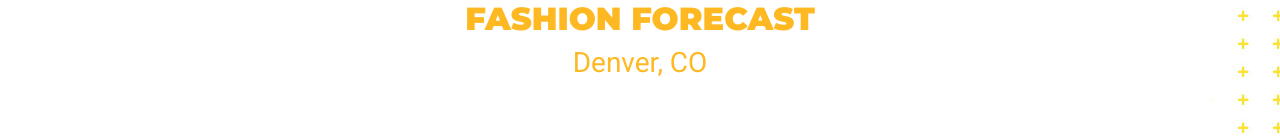
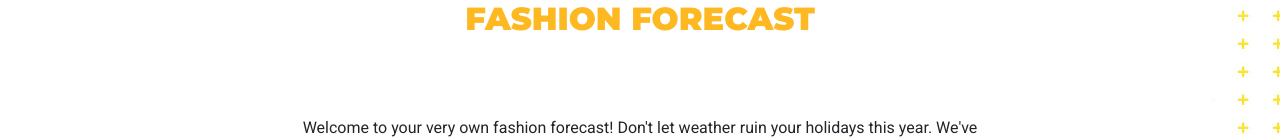
Before and after one commit to caseyisonit/60Hertz-test, a React (Create React App) app: page / in a window 1280 px wide. Shown: the part 145-284 px from the top of the page. Built offline with nearby package versions, Linux system fonts and the light colour scheme; no server answers.

Commit message:
tieing in the API call

```diff
--- a/package.json
+++ b/package.json
@@ -8,6 +8,7 @@
     "@testing-library/user-event": "^7.1.2",
     "axios": "^0.19.0",
     "bootstrap": "^4.4.1",
+    "dotenv": "^8.2.0",
     "moment": "^2.24.0",
     "node-sass": "^4.13.0",
     "react": "^16.12.0",
--- a/src/App.js
+++ b/src/App.js
@@ -1,24 +1,41 @@
 import React, { useState, useEffect } from 'react';
-import { Container, Row, Col, Jumbotron} from 'reactstrap';
+import { Container, Row, Col, Jumbotron } from 'reactstrap';
 import moment from 'moment';
 import DayCard from './components/DayCard';
 import Clothing from './components/Clothing';
 import NetworkDetector from './hoc/NetworkDetector';
-
-import sampleData from './data/sample.json';
+import API from './utils/API';
 import './App.css'
 
+const App = () => {
 
-const App = () => {
   //using React Hooks for state
-  const [data, setData] = useState({
-    day: sampleData,
-    location: "Denver, CO",
-    searchTerm: "",
+  const [weather, setWeather] = useState({
+    today: {},
+    location: "",
   });
 
   //destructured for easier calling
-  const { day, location, searchTerm } = data;
+  const { today, location } = weather;
+
+  useEffect(() => {
+    getWeather("80202");
+  }, []);
+
+  const getWeather = zip => {
+
+      API.getWeather(zip)
+        .then(res => {
+          console.log(res);
+          setWeather({
+            today: res.data,
+            location: `${res.data.name}`
+          });
+        })
+        .catch(err => console.log(err));
+        console.log(today)
+        console.log(location)
+  };
 
     return (
       <>
@@ -35,7 +52,7 @@ const App = () => {
         </Jumbotron>
         <Container >
           <Row>
-          <Col md={{size: 8, offset: 2}}>
+            <Col md={{ size: 8, offset: 2 }}>
               <p className="intro">Welcome to your very own fashion forecast! Don't let weather ruin your holidays this year. We've recommended options for staying stylish and modest that will hold up in any weather condition.</p>
             </Col>
           </Row>
@@ -43,16 +60,16 @@ const App = () => {
             <Col md={4}>
               <DayCard
                 day={moment().format('dddd')}
-              current={day.main.temp}
-              high={day.main.temp_max}
-              low={day.main.temp_min}
-              icon={day.weather[0].icon}
-              description={day.weather[0].main}
+              // current={day.main.temp}
+              // high={day.main.temp_max}
+              // low={day.main.temp_min}
+              // icon={day.weather[0].icon}
+              // description={day.weather[0].main}
               />
             </Col>
             <Col md={8}>
               <Clothing
-              description={day.weather[0].main}
+              // description={day.weather[0].main}
               />
             </Col>
           </Row>
--- a/src/utils/API.js
+++ b/src/utils/API.js
@@ -0,0 +1,10 @@
+import axios from 'axios';
+
+const openWeatherKey = process.env.REACT_APP_OPENWEATHERMAP_API_KEY;
+
+export default {
+    getWeather: function(zip) {
+        //returning a promised object
+        return axios.get(`http://api.openweathermap.org/data/2.5/weather?zip=${zip}&units=imperial&APPID=${openWeatherKey}`)
+    }
+}
```
Also changed, not shown: 2 other files (tests, documents, lock files or other folders). Lines whose indentation alone changed are shown as unchanged.
